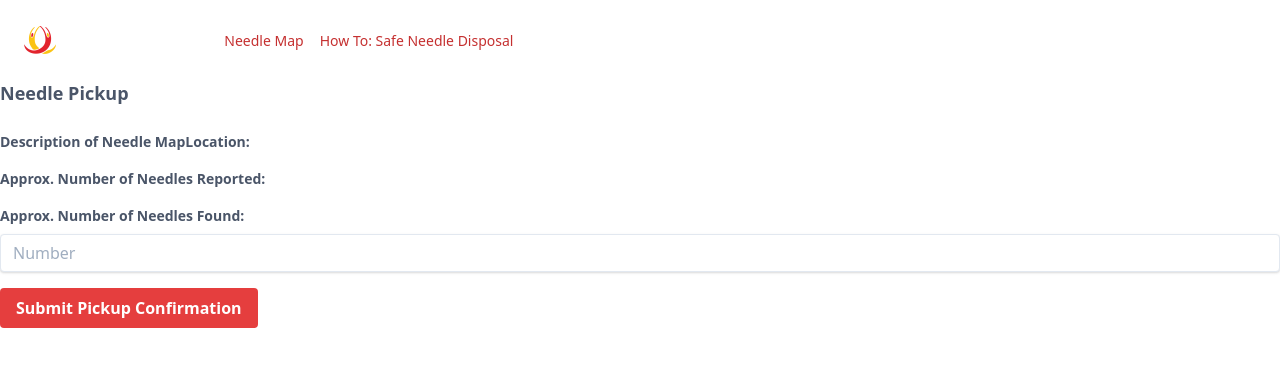
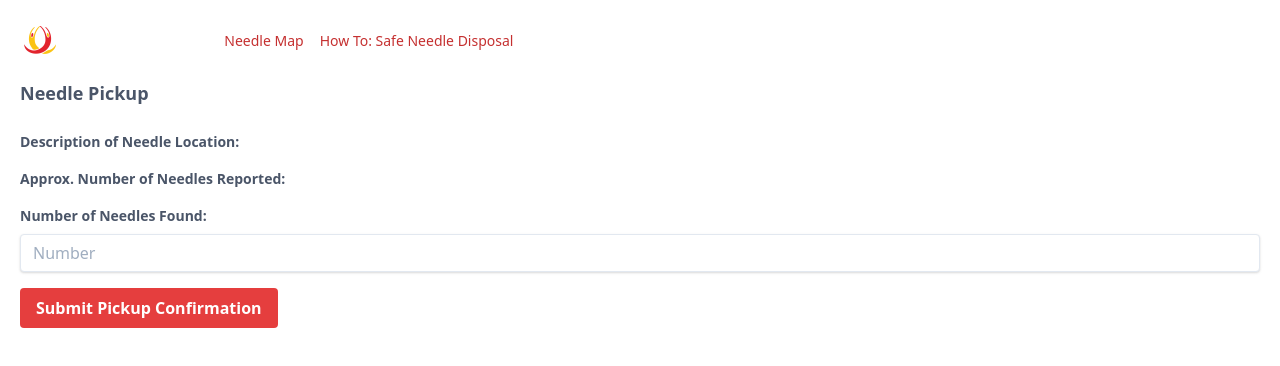
Before and after one commit to HackRegina/f19-a-team, an Angular app in the folder angular/: page /admin/needle-pickup in a window 1280 px wide. Shown: the top 366 px of the page. Built offline with nearby package versions, Linux system fonts and the light colour scheme.

Commit message:
clicking on request pin brings you to pickup page

```diff
--- a/angular/src/app/admin/admin-map/admin-map.component.ts
+++ b/angular/src/app/admin/admin-map/admin-map.component.ts
@@ -9,6 +9,7 @@ import {transform, transformExtent} from 'ol/proj';
 import VectorSource from 'ol/source/Vector';
 import {Point} from 'ol/geom';
 import {Circle, Fill, Stroke, Style} from 'ol/style';
+import {Router} from "@angular/router";
 
 @Component({
   selector: 'app-admin-map',
@@ -18,13 +19,21 @@ import {Circle, Fill, Stroke, Style} from 'ol/style';
 export class AdminMapComponent implements OnInit {
 
   private pickupRequestLayer: OlVector;
+  private map: Map;
 
   constructor(private mapService: MapService,
-              private pickupRequestService: PickupRequestService) { }
+              private pickupRequestService: PickupRequestService,
+              private router: Router) { }
 
   ngOnInit() {
     this.mapService.map$.subscribe((map: Map) => {
       if(map) {
+        this.map = map;
+        this.map.on("click", event => {
+          map.forEachFeatureAtPixel(event.pixel, (feature, layer) => {
+            this.router.navigate(['/admin/needle-pickup']);
+          })
+        });
         this.initPickupRequestLayer(map);
       }
     });
--- a/angular/src/app/admin/needle-pickup/needle-pickup.component.html
+++ b/angular/src/app/admin/needle-pickup/needle-pickup.component.html
@@ -1,10 +1,10 @@
-<div class="page-container">
+<div class="page-container px-5">
   <span class="block text-gray-700 text-lg font-bold mb-6">Needle Pickup</span>
   <form id="pickup-request">
 
     <div class="mb-4">
       <label class="form-label">
-        Description of Needle MapLocation:
+        Description of Needle Location:
       </label>
 
     </div>
@@ -17,7 +17,7 @@
 
     <div class="mb-4">
       <label class="form-label" for="count">
-        Approx. Number of Needles Found:
+        Number of Needles Found:
       </label>
       <input class="txt-input focus:outline-none focus:shadow-outline"
              id="count"
--- a/angular/src/app/user/request-map/request-map.component.ts
+++ b/angular/src/app/user/request-map/request-map.component.ts
@@ -11,6 +11,7 @@ export class RequestMapComponent implements OnInit {
   constructor(private router: Router) { }
 
   ngOnInit() {
+
   }
 
   public clickRequestPickup(): void {
```
